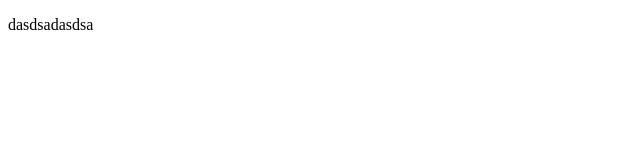
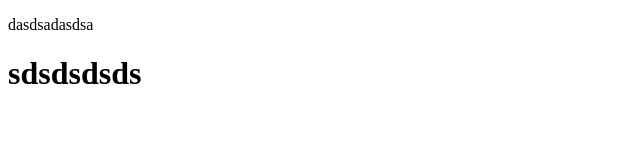
Before and after one commit to javadtajvar/project, a plain HTML site: page update.html in a window 1280 px wide. Shown: the whole page, without its empty margins (0-640 px from the left). Drawn offline with Linux system fonts and the light colour scheme.

Commit message:
modified

```diff
--- a/update.html
+++ b/update.html
@@ -6,5 +6,6 @@
   </head>
   <body>
 <p>dasdsadasdsa</p>
+<h1>sdsdsdsds</h1>
   </body>
 </html>
```
Also changed, not shown: about.css (deleted), sss.txt.
